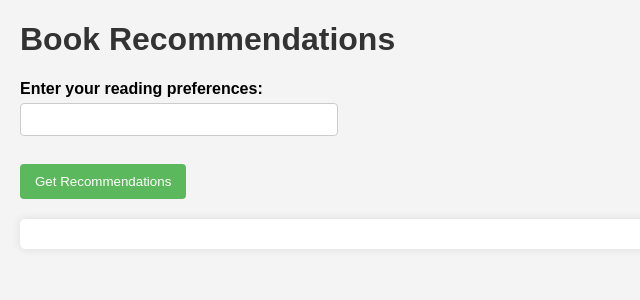
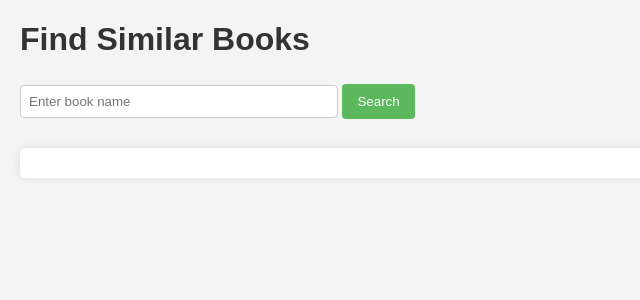
Before and after one commit to Nandanalinson/book_api, a Flask app: page / in a window 1280 px wide. Shown: the top 300 px of the page, without its empty margins (0-640 px from the left). Run offline with Flask 3, Linux system fonts and the light colour scheme.

Commit message:
initial commit

```diff
--- a/main.py
+++ b/main.py
@@ -3,31 +3,54 @@ import requests
 
 app = Flask(__name__)
 
+API_KEY = "*****************************"
+
 @app.route('/')
 def index():
     return render_template('index.html')
 
-@app.route('/recommend', methods=['POST'])
-def recommend_books():
+@app.route('/get_similar', methods=['POST'])
+def get_similar_books():
     data = request.get_json(silent=True)
+    favorite_book = data.get("favorite_book", "").strip()
 
-    book_name = data.get("favorite_book")
+    if not favorite_book:
+        return jsonify({"error": "No book provided"}), 400
 
-    print(f"book name : {book_name}")
+    headers = {"x-api-key": API_KEY}
+    params = {"query": favorite_book, "number": 5}
 
-    url = f"https://api.bigbookapi.com/book/{book_name}/similar"
+    try:
+        response = requests.get("https://api.bigbookapi.com/search-books", headers=headers, params=params)
+        response.raise_for_status()
+    except requests.RequestException as e:
+        return jsonify({"error": f"API request failed: {e}"}), 500
 
-    headers = {
-        "x-api-key": "714dca957ba54eb9b6a4c3a9f71586b4"
-    }
+    api_data = response.json()
+    print("API Response:", api_data)
 
-    params = {
-        "num_recommendations": 5
-    }
+    books_nested = api_data.get("books", [])
 
-    response = requests.get(url, headers=headers, params=params)
+    similar_books = []
+    for book_list in books_nested:
+        if isinstance(book_list, list) and len(book_list) > 0:
+            book = book_list[0]
+            title = book.get("title", "No Title")
 
-    return jsonify(response.json())
+
+            authors = book.get("authors", [])
+            author_name = authors[0]["name"] if authors else "Unknown"
+
+
+
+            similar_books.append({
+                "title": title,
+                "author": author_name
+            })
+
+    return jsonify({"similar_books": similar_books})
+
+
 
 if __name__ == '__main__':
     app.run(debug=True)
--- a/static/js/script.js
+++ b/static/js/script.js
@@ -1,27 +1,38 @@
-document.getElementById('recommendationForm').addEventListener('submit', function(event) {
-    event.preventDefault();
+document.addEventListener('DOMContentLoaded', () => {
+    const form = document.getElementById('bookForm');
+    const resultsDiv = document.getElementById('results');
 
-    const input = document.getElementById('preferences');
-    const favoriteBook = input.value.trim();
+    form.addEventListener('submit', async e => {
+        e.preventDefault();
 
-    fetch('/recommend', {
-        method: 'POST',
-        headers: { 'Content-Type': 'application/json' },
-        body: JSON.stringify({ favorite_book: favoriteBook })
-    })
-    .then(response => response.json())
-    .then(data => {
-        console.log("Received data:", data);
-
-        if (data.error) {
-            document.getElementById('results').innerHTML = `<p>Error: ${data.error}</p>`;
+        const favoriteBook = document.getElementById('favoriteBook').value.trim();
+        if (!favoriteBook) {
+            resultsDiv.textContent = "Please enter a book name.";
             return;
         }
 
-        const resultsDiv = document.getElementById('results');
-        resultsDiv.innerHTML =
-            '<h2>Recommended Books:</h2><ul>' +
-            data.recommendations.map(book => `<li>${book}</li>`).join('') +
-            '</ul>';
-    })
+        resultsDiv.textContent = "Searching...";
+
+        try {
+            const res = await fetch('/get_similar', {
+                method: 'POST',
+                headers: { 'Content-Type': 'application/json' },
+                body: JSON.stringify({ favorite_book: favoriteBook })
+            });
+
+            const data = await res.json();
+            const books = data.similar_books || [];
+
+            if (books.length === 0) {
+                resultsDiv.textContent = "No similar books found.";
+                return;
+            }
+
+            // Create list of books
+            resultsDiv.innerHTML = `<ul>${books.map(b => `<li>${b.title} by ${b.author}</li>`).join('')}</ul>`;
+        } catch (err) {
+            resultsDiv.textContent = "Error fetching books. Please try again.";
+            console.error(err);
+        }
+    });
 });
--- a/templates/index.html
+++ b/templates/index.html
@@ -1,21 +1,23 @@
 <!DOCTYPE html>
-<html lang="en">
+<html>
 <head>
     <meta charset="UTF-8">
-    <meta name="viewport" content="width=device-width, initial-scale=1.0">
+    <title>Similar Books Finder</title>
     <link rel="stylesheet" href="{{ url_for('static', filename='css/styles.css') }}">
-    <title>Book Recommendations</title>
+    <script defer src="{{ url_for('static', filename='js/script.js') }}"></script>
 </head>
 <body>
-    <h1>Book Recommendations</h1>
-    <div>
-    <form id="recommendationForm">
-        <label for="preferences">Enter your reading preferences:</label><br>
-        <input type="text" id="preferences" name="preferences" required><br><br>
-    <button type="submit">Get Recommendations</button>
+    <div class="container">
+        <h1>Find Similar Books</h1>
+
+
+        <form id="bookForm">
+            <input type="text" id="favoriteBook" name="favoriteBook" placeholder="Enter book name" required>
+            <button type="submit">Search</button>
+        </form>
+
+
+        <div id="results"></div>
     </div>
-    </form>
-    <div id="results"></div>
-       	<script src="{{ url_for('static', filename='js/script.js') }}"></script>
 </body>
 </html>
```
Also changed, not shown: README.md (added), 3 other files.
